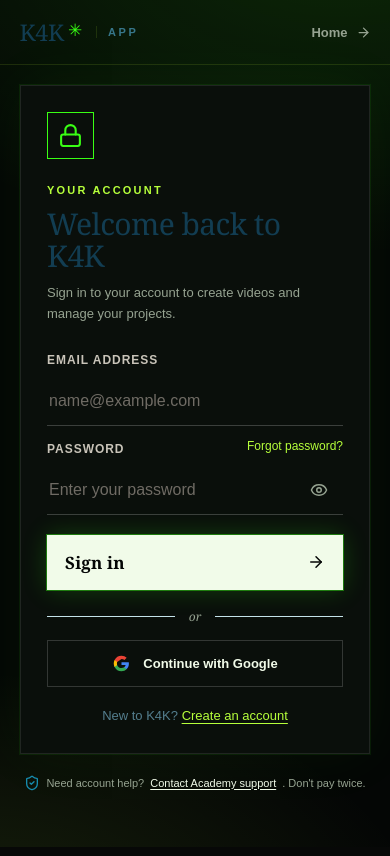
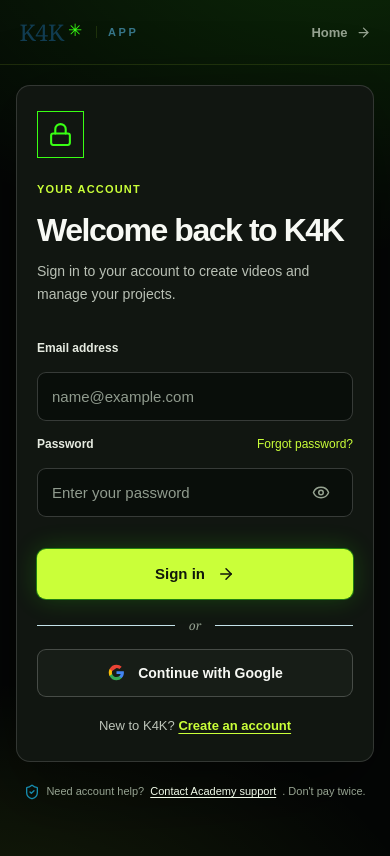
Before and after one commit to kreativestudios4k-lgtm/k4k-academy-v2, a Next.js app: page /login in a window 390 px wide. Built offline with nearby package versions, Linux system fonts and the light colour scheme.

Commit message:
style: improve sign-in readability, field affordances, CTA and responsive layout

```diff
--- a/app/kx-redesign.css
+++ b/app/kx-redesign.css
@@ -209,3 +209,28 @@
 .k4k-mobile-feed .k4k-feed-bottom h2{text-shadow:0 0 24px #39ff1466}
 .kx-pricing-hero h1 em,.kx-stage-title em{text-shadow:0 0 22px #39ff1488}
 @media(prefers-reduced-motion:reduce){.kx-plan{transition:none}}
+
+
+/* K4K authentication clarity refresh: keep the existing auth/OAuth behaviour. */
+.kx-auth .k4k-auth-card{border:1px solid #ffffff24;border-radius:18px;background:#111611;box-shadow:0 24px 80px #0007;padding:clamp(28px,4vw,44px)}
+.kx-auth .k4k-auth-card h1{font-family:Arial,Helvetica,sans-serif;font-weight:800;letter-spacing:-.045em;font-size:clamp(30px,3.4vw,42px);line-height:1.12;margin:15px 0 12px;color:#f7f9f4}
+.kx-auth .k4k-auth-subtitle{font-size:14px;line-height:1.65;color:#b9c0b5;margin-bottom:28px}
+.kx-auth .k4k-auth-step{color:#caff39;font-size:11px;font-weight:800;letter-spacing:.11em}
+.kx-auth .k4k-auth-form label{display:block;color:#e6ebe1;font-size:12px;font-weight:700;letter-spacing:0;text-transform:none;margin-bottom:7px}
+.kx-auth .k4k-auth-form input{width:100%;min-height:48px;padding:13px 14px;background:#090e0a;border:1px solid #ffffff30;border-radius:9px;color:#fff;font-size:15px;transition:border-color .15s,box-shadow .15s}
+.kx-auth .k4k-auth-form input::placeholder{color:#909b8e}
+.kx-auth .k4k-auth-form input:focus,.kx-auth .k4k-auth-password input:focus{border:1px solid #caff39;outline:2px solid #caff3930;outline-offset:1px}
+.kx-auth .k4k-auth-password{position:relative}
+.kx-auth .k4k-auth-password input{border:1px solid #ffffff30;padding-right:48px}
+.kx-auth .k4k-auth-password button{position:absolute;right:8px;top:50%;transform:translateY(-50%);min-width:36px;min-height:36px;display:grid;place-items:center}
+.kx-auth .k4k-auth-label-row{display:flex;align-items:center;justify-content:space-between;gap:12px}
+.kx-auth .k4k-auth-label-row a{color:#caff39;font-size:12px}
+.kx-auth .k4k-auth-submit{min-height:50px;margin-top:22px;border-radius:9px;background:#caff39;color:#10170b;justify-content:center;gap:12px;font-family:Arial,Helvetica,sans-serif;font-size:15px;font-weight:800;letter-spacing:0;text-transform:none}
+.kx-auth .k4k-auth-submit:hover{background:#d9ff71;color:#10170b}
+.kx-auth .k4k-auth-google{min-height:48px;border-radius:9px;background:#171d17;border:1px solid #ffffff35;color:#f7f9f4;font-size:14px;font-weight:650}
+.kx-auth .k4k-auth-google:hover{border-color:#caff39}
+.kx-auth .k4k-auth-footer{font-size:13px;color:#bdc4b9}
+.kx-auth .k4k-auth-footer a{color:#caff39;font-weight:750}
+.kx-auth .k4k-auth-error{font-size:13px;line-height:1.5}
+@media(max-width:959px){.k4k-auth-page .kx-auth-grid{width:min(100% - 32px,480px)}}
+@media(max-width:520px){.kx-auth .k4k-auth-card{padding:25px 20px;border-radius:14px}.kx-auth .k4k-auth-card h1{font-size:32px}}
```
